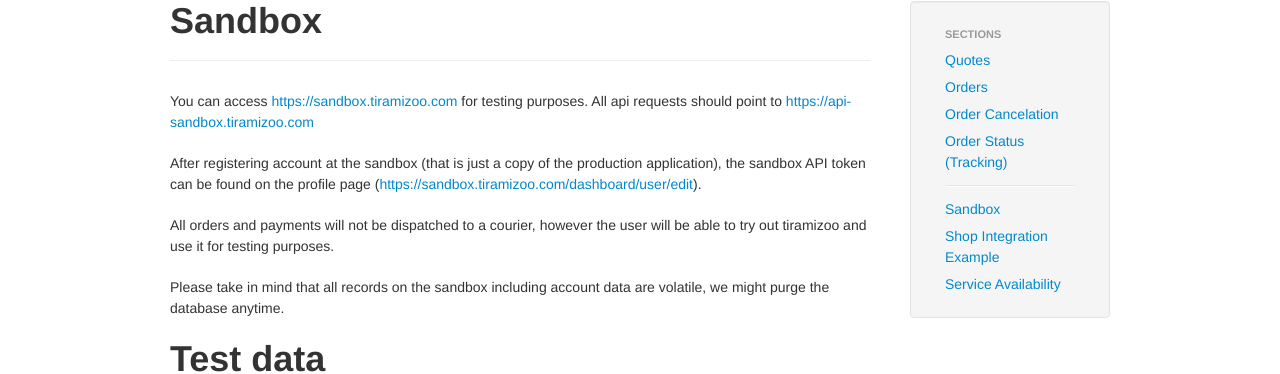
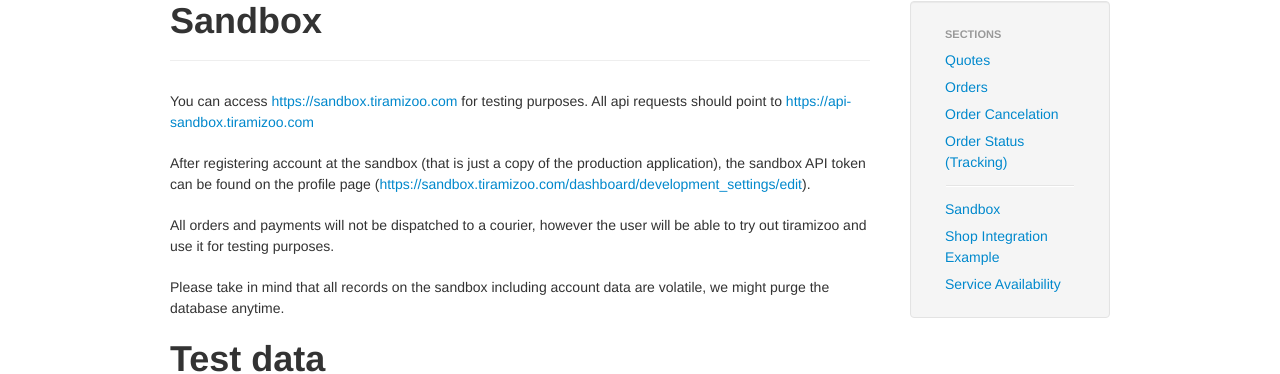
Before and after one commit to Goundar/tiramizoo.github.com, a Jekyll site: the page built from sandbox.md, in a window 1280 px wide and 900 px high. Shown: the part 79-453 px from the top of the window. Built offline with Jekyll 4.4.1, drawn with Linux system fonts in a browser that asks for light colours; part of the change alters nothing that is shown.

Commit message:
api token link correction

```diff
--- a/sandbox.md
+++ b/sandbox.md
@@ -7,7 +7,7 @@ You can access [https://sandbox.tiramizoo.com](https://sandbox.tiramizoo.com) fo
 All api requests should point to [https://api-sandbox.tiramizoo.com](https://api-sandbox.tiramizoo.com)
 
 After registering account at the sandbox (that is just a copy of the production application), the sandbox API token
-can be found on the profile page ([https://sandbox.tiramizoo.com/dashboard/user/edit](https://sandbox.tiramizoo.com/dashboard/user/edit)).
+can be found on the profile page ([https://sandbox.tiramizoo.com/dashboard/development_settings/edit](https://sandbox.tiramizoo.com/dashboard/development_settings/edit)).
 
 All orders and payments will not be dispatched to a courier, however the user will be able to try out tiramizoo and use it for
 testing purposes.
```
